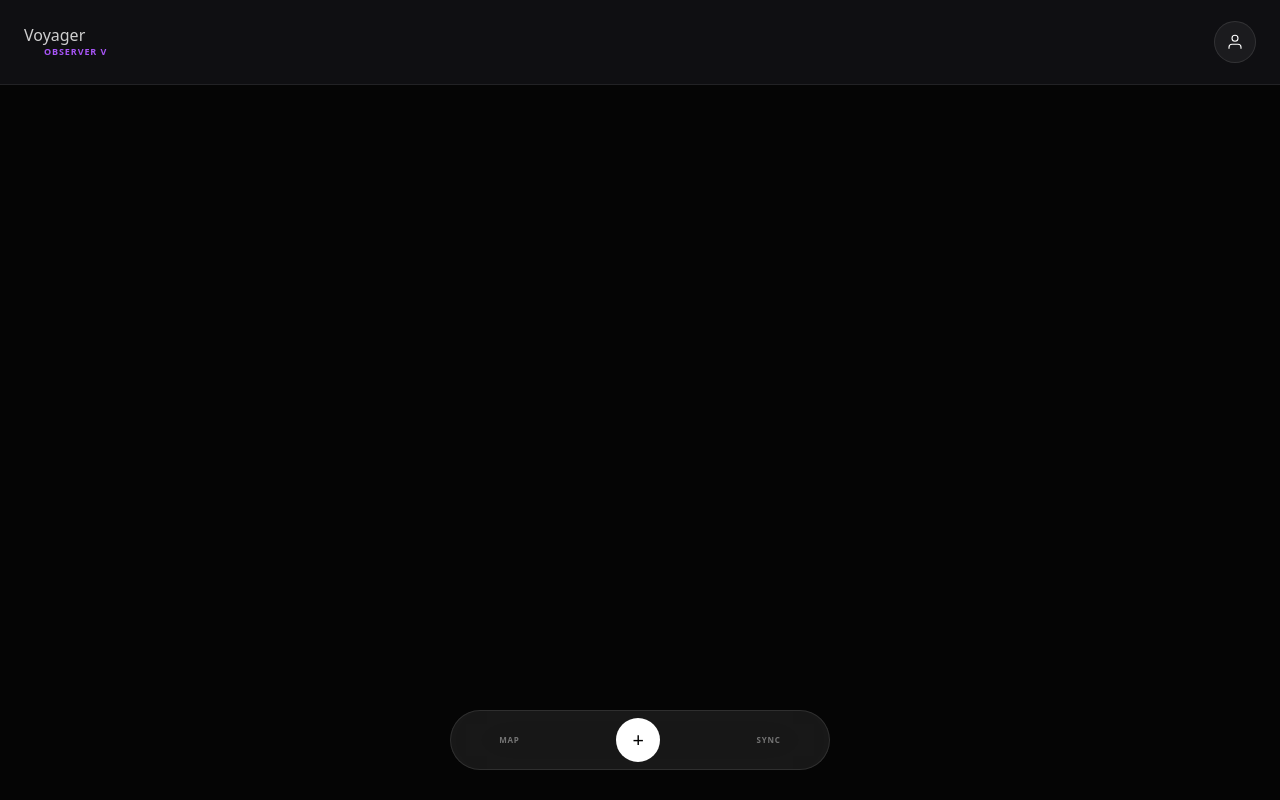
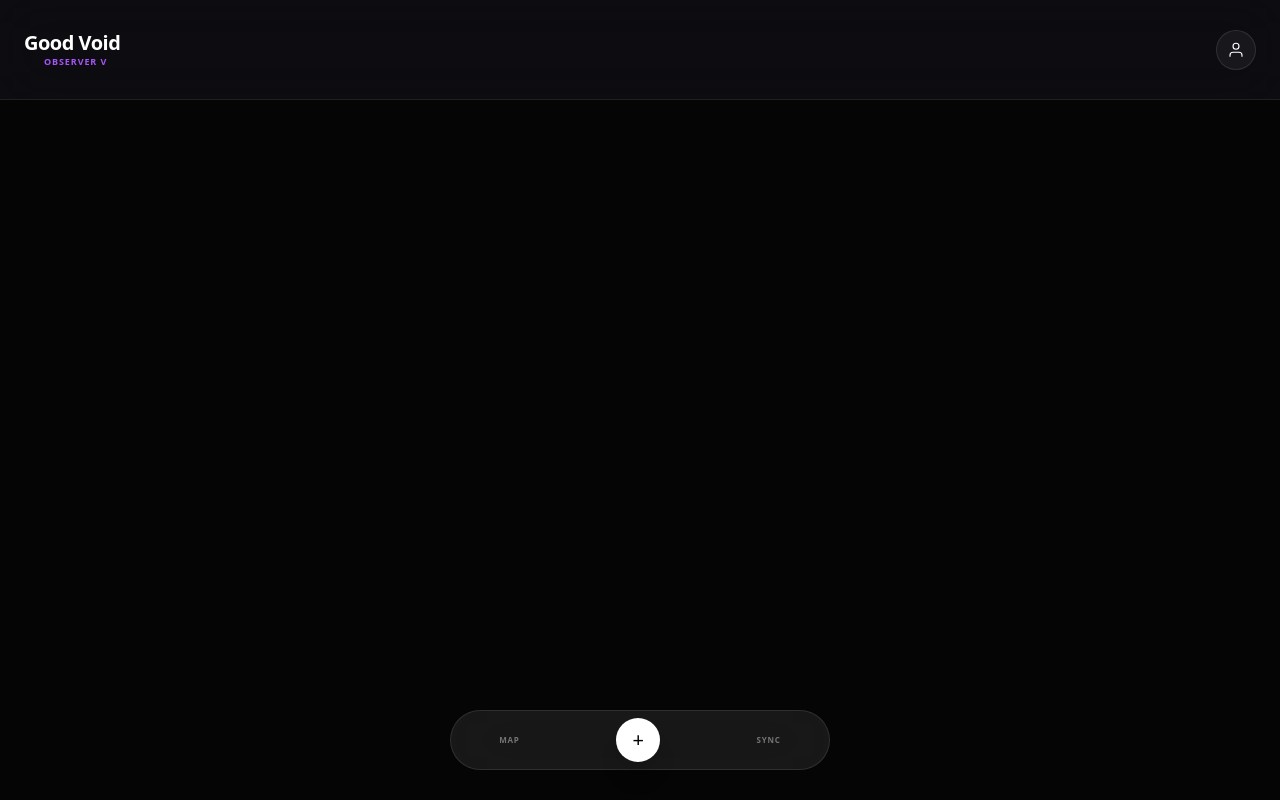
Before and after one commit to markolybrx/Celi_ai_journal, a Flask app: template templates/index.html in a window 1280 px wide. Run offline with Flask 3, Linux system fonts and the light colour scheme; the template is opened without the code that fills it, so the values that code supplies are empty; some libraries are stand-ins or nearby versions.

Commit message:
Update index.html

```diff
--- a/templates/index.html
+++ b/templates/index.html
@@ -7,97 +7,147 @@
     <script src="https://cdn.tailwindcss.com"></script>
     <style>
         :root { --rank-color: #A855F7; }
-        html, body {
-            background: #050505; color: #fff; margin: 0; padding: 0;
-            overflow: hidden; height: 100%; width: 100%; -webkit-font-smoothing: antialiased;
-        }
-        #galaxy { position: fixed; inset: 0; z-index: 0; pointer-events: none; overflow: hidden; }
+        html, body { background: #050505; color: #fff; margin: 0; padding: 0; overflow: hidden; height: 100%; width: 100%; -webkit-font-smoothing: antialiased; }
+        #galaxy { position: fixed; inset: 0; z-index: 0; pointer-events: none; }
         .star { position: absolute; border-radius: 50%; box-shadow: 0 0 8px currentColor; will-change: transform; transition: transform 0.2s; }
         #constellation-svg { position: absolute; inset: 0; width: 100%; height: 100%; opacity: 0; transition: opacity 1s; pointer-events: none; }
         #constellation-svg.active { opacity: 0.3; }
 
         header {
-            position: fixed; top: 0; left: 0; right: 0; height: 85px;
-            background: rgba(20, 20, 25, 0.7); backdrop-filter: blur(20px); -webkit-backdrop-filter: blur(20px);
+            position: fixed; top: 0; left: 0; right: 0; height: 100px;
+            background: rgba(15, 15, 20, 0.8); backdrop-filter: blur(25px); -webkit-backdrop-filter: blur(25px);
             z-index: 100; display: flex; align-items: center; justify-content: space-between;
             padding: 0 24px; padding-top: env(safe-area-inset-top);
-            border-bottom: 1px solid rgba(255,255,255,0.08); transform: translateZ(0);
+            border-bottom: 1px solid rgba(255,255,255,0.08);
         }
-        .profile-btn { width: 42px; height: 42px; border-radius: 50%; border: 1px solid rgba(255,255,255,0.1); background: rgba(255,255,255,0.05); display: flex; align-items: center; justify-content: center; }
 
-        .scroll-area {
-            position: absolute; inset: 0; overflow-y: scroll; padding: 105px 20px 120px;
-            z-index: 10; scrollbar-width: none; -webkit-overflow-scrolling: touch;
-        }
+        .scroll-area { position: absolute; inset: 0; overflow-y: scroll; padding: 120px 20px 120px; z-index: 10; scrollbar-width: none; -webkit-overflow-scrolling: touch; }
         .scroll-area::-webkit-scrollbar { display: none; }
 
-        .entry-card {
-            background: rgba(255,255,255,0.02); border: 1px solid rgba(255,255,255,0.05);
-            border-radius: 28px; padding: 26px; margin-bottom: 20px; transition: all 0.4s;
-        }
-        .entry-card.significant { border-color: rgba(168, 85, 247, 0.3); box-shadow: 0 0 20px rgba(168, 85, 247, 0.1); }
+        .entry-card { background: rgba(255,255,255,0.02); border: 1px solid rgba(255,255,255,0.05); border-radius: 28px; padding: 26px; margin-bottom: 20px; transition: 0.3s; }
+        .entry-card.significant { border-color: rgba(168, 85, 247, 0.3); box-shadow: 0 0 20px rgba(168, 85, 247, 0.05); }
 
         nav {
-            position: fixed; bottom: 30px; left: 50%; transform: translateX(-50%) translateZ(0);
+            position: fixed; bottom: 30px; left: 50%; transform: translateX(-50%);
             width: 85%; max-width: 380px; height: 60px; border-radius: 100px;
             background: rgba(255, 255, 255, 0.08); backdrop-filter: blur(30px); -webkit-backdrop-filter: blur(30px);
             border: 1px solid rgba(255, 255, 255, 0.1); display: flex; align-items: center; justify-content: space-around; z-index: 100;
         }
 
-        .full-modal { position: fixed; inset: 0; background: #000; z-index: 500; display: none; flex-direction: column; align-items: center; justify-content: center; padding: 40px; }
+        .full-modal { position: fixed; inset: 0; background: rgba(0,0,0,0.96); backdrop-filter: blur(25px); z-index: 500; display: none; flex-direction: column; align-items: center; justify-content: center; padding: 40px; }
+        .stat-box { background: rgba(255,255,255,0.03); border: 1px solid rgba(255,255,255,0.1); border-radius: 24px; width: 100%; padding: 24px; margin-top: 20px; }
+        .dna-dot { width: 8px; height: 8px; border-radius: 50%; display: inline-block; margin-right: 4px; }
     </style>
 </head>
 <body onmousemove="parallax(event)">
     <div id="galaxy"><svg id="constellation-svg"></svg></div>
+
     <header>
         <div class="flex flex-col">
-            <div id="greeting" class="text-base font-light text-white/80 leading-tight">Voyager</div>
-            <div class="flex items-center gap-2">
+            <div id="greeting" class="text-xl font-bold text-white tracking-tight leading-tight">Good Void</div>
+            <div class="flex items-center gap-2 cursor-pointer active:opacity-50" onclick="openPrestige()">
                 <div id="badge-svg" class="w-3 h-3"></div>
                 <div id="header-rank" class="text-[9px] font-black uppercase tracking-widest" style="color: var(--rank-color)">Observer V</div>
             </div>
         </div>
-        <button class="profile-btn" onclick="openMemory()"><svg width="18" height="18" viewBox="0 0 24 24" fill="none" stroke="white" stroke-width="1.5"><path d="M20 21v-2a4 4 0 0 0-4-4H8a4 4 0 0 0-4 4v2"/><circle cx="12" cy="7" r="4"/></svg></button>
+        <button class="w-10 h-10 rounded-full border border-white/10 flex items-center justify-center bg-white/5" onclick="openMemory()"><svg width="18" height="18" viewBox="0 0 24 24" fill="none" stroke="white" stroke-width="1.5"><path d="M20 21v-2a4 4 0 0 0-4-4H8a4 4 0 0 0-4 4v2"/><circle cx="12" cy="7" r="4"/></svg></button>
     </header>
+
     <main class="scroll-area" id="feed"></main>
+
     <nav>
         <div class="text-[8px] uppercase tracking-widest opacity-40 font-bold" onclick="toggleConstellations()">Map</div>
-        <button onclick="openWriter()" class="w-11 h-11 bg-white text-black rounded-full text-xl font-light">+</button>
+        <button onclick="openWriter()" class="w-11 h-11 bg-white text-black rounded-full text-xl font-light shadow-xl">+</button>
         <div class="text-[8px] uppercase tracking-widest opacity-40 font-bold" onclick="location.reload()">Sync</div>
     </nav>
+
+    <div id="prestige-modal" class="full-modal" onclick="this.style.display='none'">
+        <div id="p-badge" class="w-16 h-16 mb-4"></div>
+        <div id="p-state" class="text-[9px] font-black uppercase tracking-[0.4em] mb-2"></div>
+        <div id="p-name" class="text-4xl font-extralight mb-1"></div>
+        <div id="p-level" class="text-sm opacity-40 font-bold mb-6 uppercase tracking-widest">Level V</div>
+
+        <div class="stat-box">
+            <div class="text-[8px] uppercase tracking-widest opacity-30 font-bold mb-4">Next Evolution</div>
+            <div class="text-lg font-light"><span id="p-needed" class="font-bold"></span> Stars to <span id="p-next"></span></div>
+            <div class="w-full bg-white/5 h-1 rounded-full overflow-hidden mt-4">
+                <div id="p-progress" class="h-full transition-all duration-1000" style="width: 0%"></div>
+            </div>
+        </div>
+
+        <div class="stat-box">
+            <div class="text-[8px] uppercase tracking-widest opacity-30 font-bold mb-4">Star DNA (Dominant Themes)</div>
+            <div id="p-dna" class="flex flex-wrap gap-3"></div>
+        </div>
+        <div class="mt-8 text-[8px] opacity-20 uppercase tracking-[0.3em]">Tap to exit</div>
+    </div>
+
     <div id="memory-modal" class="full-modal" onclick="this.style.display='none'">
         <div class="text-purple-500 text-[10px] font-black uppercase tracking-widest mb-6">Deep Sync</div>
-        <div id="memory-text" class="text-lg font-light leading-relaxed text-center"></div>
+        <div id="memory-text" class="text-lg font-light leading-relaxed text-center px-4"></div>
     </div>
+
     <div id="writer" class="full-modal">
         <textarea id="input" class="bg-transparent border-none outline-none w-full h-1/2 text-white text-center text-2xl font-light" placeholder="Transmit..."></textarea>
         <div class="flex gap-4 w-full max-w-xs"><button onclick="closeWriter()" class="flex-1 border border-white/10 py-4 rounded-full text-[9px] uppercase font-bold">Close</button><button id="commit-btn" onclick="submit()" class="flex-1 bg-white text-black py-4 rounded-full text-[9px] uppercase font-bold">Send</button></div>
     </div>
+
     <script>
         const ICONS = {"Observer": `<svg viewBox="0 0 24 24" fill="none" stroke="currentColor" stroke-width="2"><path d="M1 12s4-8 11-8 11 8 11 8-4 8-11 8-11-8-11-8z"/><circle cx="12" cy="12" r="3"/></svg>`, "Moonwalker": `<svg viewBox="0 0 24 24" fill="none" stroke="currentColor" stroke-width="2"><circle cx="12" cy="12" r="9"/><path d="M16 8c-2 0-4 2-4 4s2 4 4 4"/></svg>`, "Stellar": `<svg viewBox="0 0 24 24" fill="none" stroke="currentColor" stroke-width="2"><path d="M12 2l3 6 7 1-5 5 1 7-6-3-6 3 1-7-5-5 7-1 3-6z"/></svg>`, "Celestial": `<svg viewBox="0 0 24 24" fill="none" stroke="currentColor" stroke-width="2"><circle cx="12" cy="12" r="10"/><path d="M2 12h20M12 2a15 15 0 000 20"/></svg>`, "Interstellar": `<svg viewBox="0 0 24 24" fill="none" stroke="currentColor" stroke-width="2"><path d="M13 2L3 14h9l-1 8 10-12h-9z"/></svg>`, "Galactic": `<svg viewBox="0 0 24 24" fill="none" stroke="currentColor" stroke-width="2"><circle cx="12" cy="12" r="4"/><path d="M12 2v2M12 20v2M2 12h2M20 12h2"/></svg>`, "Ethereal": `<svg viewBox="0 0 24 24" fill="none" stroke="currentColor" stroke-width="1.5"><circle cx="12" cy="12" r="10" stroke-dasharray="4 4"/></svg>`};
-        let starsData = [], constellationsActive = false;
-        function parallax(e) { const stars = document.querySelectorAll('.star'); const x = (window.innerWidth / 2 - e.pageX) / 70, y = (window.innerHeight / 2 - e.pageY) / 70; stars.forEach(s => { const spd = s.getAttribute('data-speed'); s.style.transform = `translateX(${x*spd}px) translateY(${y*spd}px)`; }); }
+        let cachedData = {}, starsData = [], constellationsActive = false;
+
+        function updateGreeting() {
+            const hour = new Date().getHours();
+            let g = "Evening";
+            if (hour < 12) g = "Morning";
+            else if (hour < 18) g = "Afternoon";
+            document.getElementById('greeting').innerText = `Good ${g}, ${cachedData.user_id}!`;
+        }
+
+        function parallax(e) { const stars = document.querySelectorAll('.star'); const x = (window.innerWidth / 2 - e.pageX) / 75, y = (window.innerHeight / 2 - e.pageY) / 75; stars.forEach(s => { const spd = s.getAttribute('data-speed'); s.style.transform = `translateX(${x*spd}px) translateY(${y*spd}px)`; }); }
+
+        function openPrestige() {
+            const m = document.getElementById('prestige-modal');
+            m.style.display = 'flex';
+            document.getElementById('p-badge').innerHTML = ICONS[cachedData.rank];
+            document.getElementById('p-badge').style.color = cachedData.theme.color;
+            document.getElementById('p-name').innerText = cachedData.rank;
+            document.getElementById('p-level').innerText = `Level ${cachedData.level}`;
+            document.getElementById('p-state').innerText = cachedData.theme.state;
+            document.getElementById('p-state').style.color = cachedData.theme.color;
+            document.getElementById('p-needed').innerText = cachedData.stars_needed;
+            document.getElementById('p-next').innerText = cachedData.next_rank;
+
+            // Render DNA
+            const dnaBox = document.getElementById('p-dna'); dnaBox.innerHTML = '';
+            Object.entries(cachedData.dna).sort((a,b) => b[1] - a[1]).forEach(([color, count]) => {
+                dnaBox.innerHTML += `<div class="flex items-center text-[10px] font-bold opacity-70"><span class="dna-dot" style="background:${color}"></span>${count}</div>`;
+            });
+
+            setTimeout(() => {
+                document.getElementById('p-progress').style.width = `${((5 - cachedData.stars_needed) / 5) * 100}%`;
+                document.getElementById('p-progress').style.backgroundColor = cachedData.theme.color;
+            }, 100);
+        }
+
         async function openMemory() { const m = document.getElementById('memory-modal'); m.style.display = 'flex'; document.getElementById('memory-text').innerText = "Recalling fragments..."; const res = await fetch('/api/memory_summary'); const data = await res.json(); document.getElementById('memory-text').innerText = data.summary; }
         function toggleConstellations() { constellationsActive = !constellationsActive; document.getElementById('constellation-svg').classList.toggle('active', constellationsActive); }
         function openWriter() { document.getElementById('writer').style.display = 'flex'; document.getElementById('input').focus(); }
         function closeWriter() { document.getElementById('writer').style.display = 'none'; }
+
         async function load() {
-            const res = await fetch('/api/data'); const data = await res.json();
-            starsData = data.stars || []; document.documentElement.style.setProperty('--rank-color', data.theme.color);
-            document.getElementById('greeting').innerText = `Voyager ${data.user_id}`;
-            document.getElementById('header-rank').innerText = `${data.rank} ${data.level}`;
-            document.getElementById('badge-svg').innerHTML = ICONS[data.rank];
-            const history = Object.values(data.history).sort((a,b) => b.ts - a.ts);
-            document.getElementById('feed').innerHTML = history.map(e => `
-                <div class="entry-card ${e.sig > 7 ? 'significant' : ''}">
-                    <div class="text-[8px] font-bold text-white/20 uppercase tracking-widest mb-3">${new Date(e.ts*1000).toLocaleDateString()}</div>
-                    <div class="text-xl font-light mb-4 leading-tight">${e.user_msg}</div>
-                    <div style="color:${e.color}" class="text-[13px] font-medium opacity-80">CELI: ${e.reply}</div>
-                </div>`).join('');
+            const res = await fetch('/api/data'); cachedData = await res.json();
+            starsData = cachedData.stars || []; document.documentElement.style.setProperty('--rank-color', cachedData.theme.color);
+            updateGreeting();
+            document.getElementById('header-rank').innerText = `${cachedData.rank} ${cachedData.level}`;
+            document.getElementById('badge-svg').innerHTML = ICONS[cachedData.rank];
+            const history = Object.values(cachedData.history).sort((a,b) => b.ts - a.ts);
+            document.getElementById('feed').innerHTML = history.map(e => `<div class="entry-card ${e.sig > 7 ? 'significant' : ''}"><div class="text-[8px] font-bold text-white/20 uppercase tracking-widest mb-3">${new Date(e.ts*1000).toLocaleDateString()}</div><div class="text-xl font-light mb-4 leading-tight">${e.user_msg}</div><div style="color:${e.color}" class="text-[13px] font-medium opacity-80">CELI: ${e.reply}</div></div>`).join('');
             const gal = document.getElementById('galaxy'); Array.from(gal.getElementsByClassName('star')).forEach(el => el.remove());
             starsData.forEach(s => { const el = document.createElement('div'); el.className = 'star'; const sz = Math.random() * 2 + 1; el.style.cssText = `left:${s.x}%; top:${s.y}%; width:${sz}px; height:${sz}px; color:${s.color}; opacity:0.6;`; el.setAttribute('data-speed', Math.random() * 5 + 2); gal.appendChild(el); });
             drawConstellations();
         }
+
         function drawConstellations() {
             const svg = document.getElementById('constellation-svg'); svg.innerHTML = '';
             const grouped = starsData.reduce((acc, s) => { (acc[s.color] = acc[s.color] || []).push(s); return acc; }, {});
@@ -108,6 +158,7 @@
                 const path = document.createElementNS("http://www.w3.org/2000/svg", "path"); path.setAttribute("d", pathD); path.setAttribute("stroke", color); path.setAttribute("fill", "none"); path.setAttribute("stroke-width", "0.5"); svg.appendChild(path);
             });
         }
+
         async function submit() {
             const val = document.getElementById('input').value; if(!val) return;
             document.getElementById('commit-btn').innerText = "...";
```
